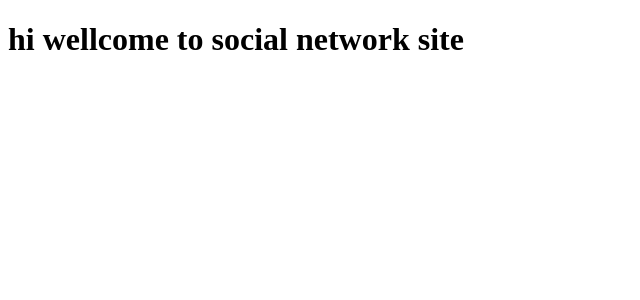
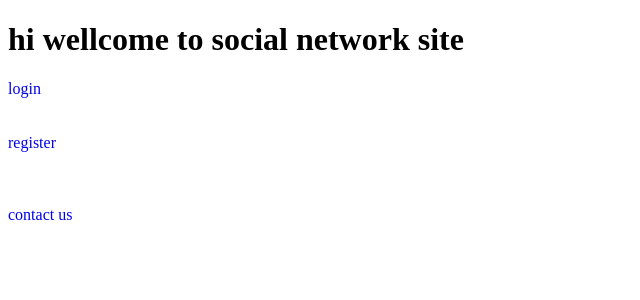
Before and after one commit to Mahdi-jahanfar-dev/weblog-project-with-like-btn, a Django app: page / in a window 1280 px wide. Shown: the top 300 px of the page, without its empty margins (0-640 px from the left). Run offline with Django 5.2, Linux system fonts and the light colour scheme.

Commit message:
some link added

```diff
--- a/templates/account/sign_in.html
+++ b/templates/account/sign_in.html
@@ -13,6 +13,6 @@
     <input type="password" placeholder="enter your password" name="password">
     <button type="submit">login</button>
 </form>
-
+<a href="{% url 'main:index_view' %}">Home</a>
 </body>
 </html>
--- a/templates/account/sign_up.html
+++ b/templates/account/sign_up.html
@@ -15,5 +15,6 @@
     <input type="password" placeholder="enter your password again" name="password2">
     <button type="submit">register</button>
 </form>
+<a href="{% url 'main:index_view' %}">Home</a>
 </body>
 </html>
--- a/templates/main/contactus.html
+++ b/templates/main/contactus.html
@@ -13,5 +13,6 @@
     <textarea placeholder="enter your text" name="user-text"></textarea>
     <button type="submit">enter</button>
 </form>
+<a href="{% url 'main:index_view' %}">Home</a>
 </body>
 </html>
--- a/templates/main/index.html
+++ b/templates/main/index.html
@@ -8,5 +8,22 @@
 <h1>
     hi wellcome to social network site
 </h1>
+{% if request.user.is_authenticated %}
+    <a href="{% url 'account:logout_view' %}" style="text-decoration: none">logout</a>
+    <br>
+    <br>
+    <br>
+    {% else %}
+    <a href="{% url 'account:login_view' %}" style="text-decoration: none">login</a>
+    <br>
+    <br>
+    <br>
+    <a href="{% url 'account:register_view' %}" style="text-decoration: none">register</a>
+{% endif %}
+<br>
+<br>
+<br>
+<br>
+<a href="{% url 'main:contactus' %}" style="text-decoration: none">contact us</a>
 </body>
 </html>
```
Also changed, not shown: db.sqlite3, 1 other file.
